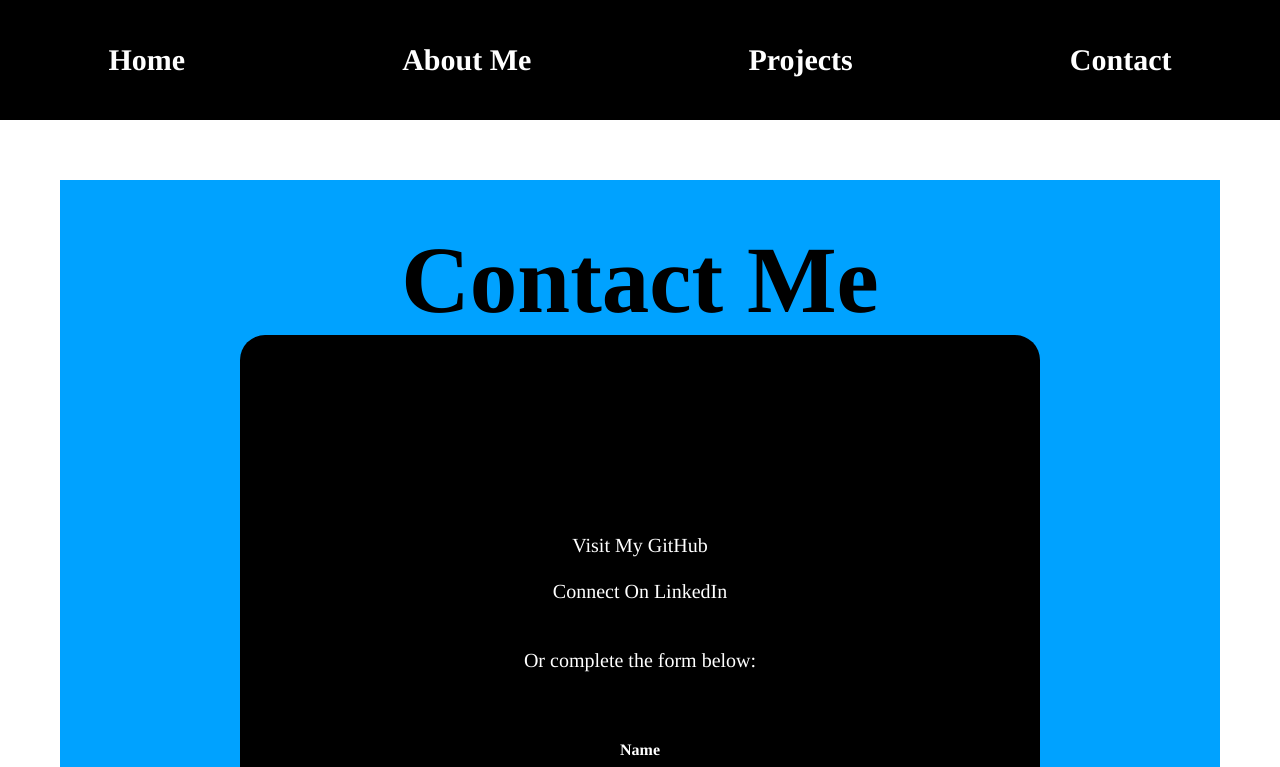
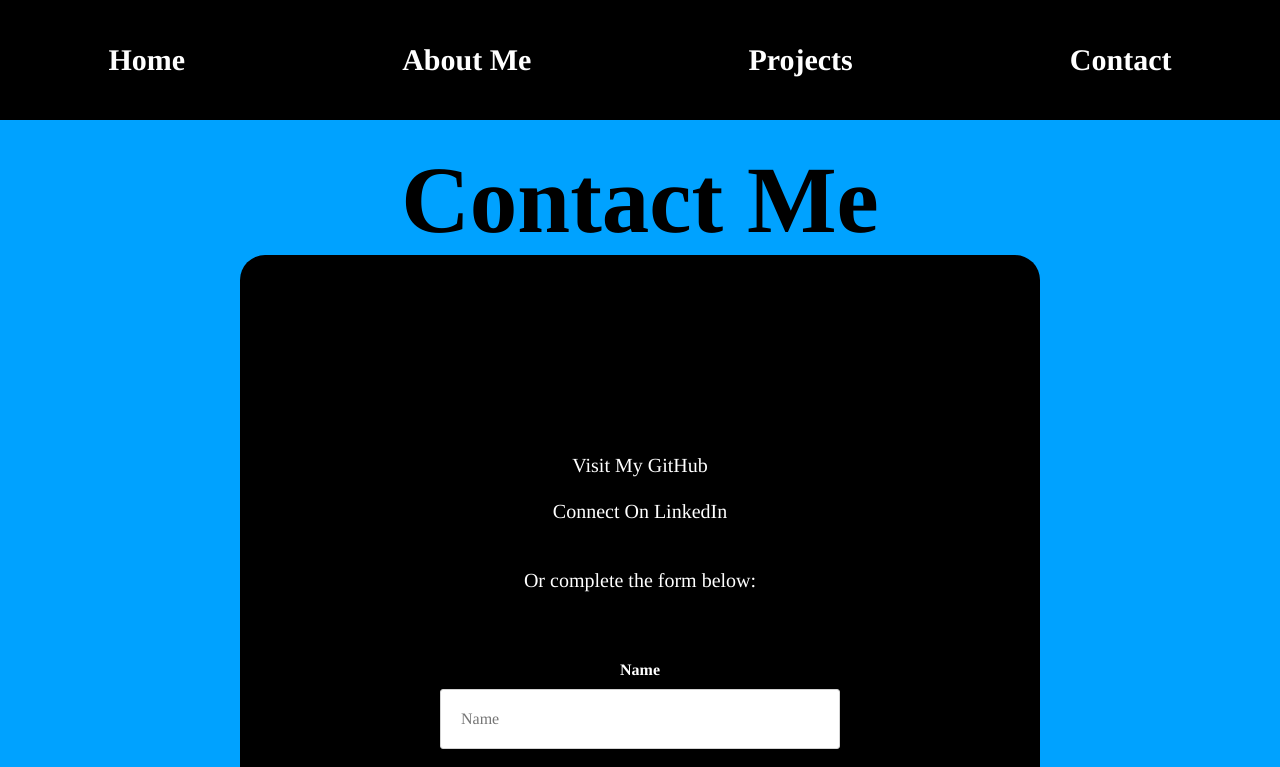
Before and after one commit to ChrisEspinal/chrisespinal.github.io, a React (Create React App) app: page /contact in a window 1280 px wide. Shown: the top 767 px of the page. Built offline with nearby package versions, Linux system fonts and the light colour scheme; what react-animations would draw is missing.

Commit message:
Working on Contact Page

```diff
--- a/src/ContactMe.css
+++ b/src/ContactMe.css
@@ -6,11 +6,11 @@
   margin-right: auto;
 }
 
-.FormContainer{
+/* .FormContainer{
   padding: 10px;
   padding-top: 20px;
   border:60px solid white;
-}
+} */
 
 .ContactLinks{
   background:black;
@@ -74,6 +74,7 @@ button {
   justify-content: center;
   background-color: black;
   border-radius: 25px;
+  margin-bottom: 100px;
 }
 
 /* .form > h1 {
```
